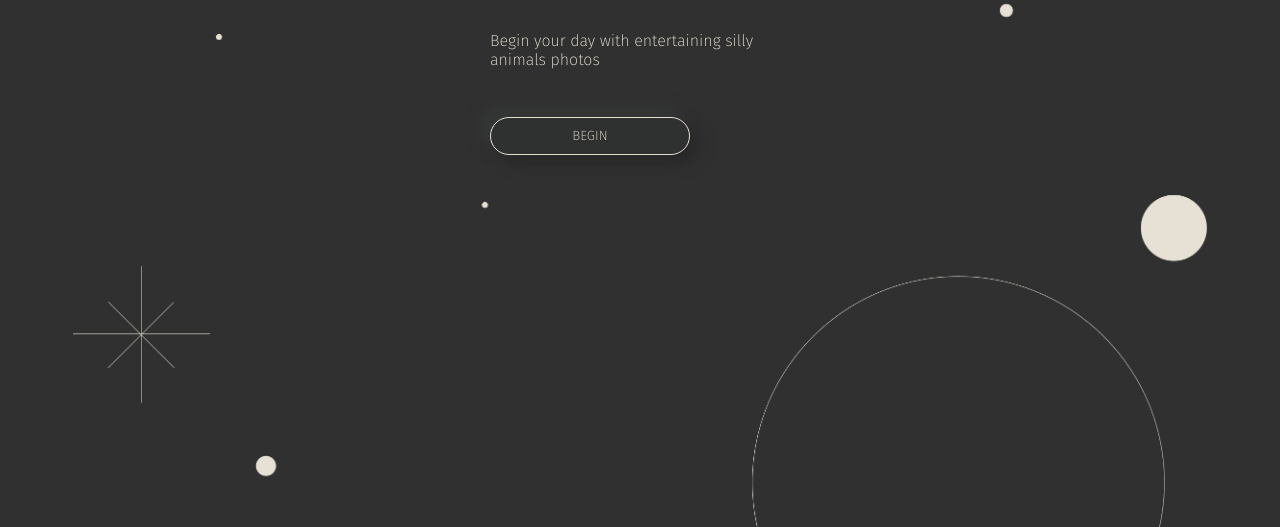
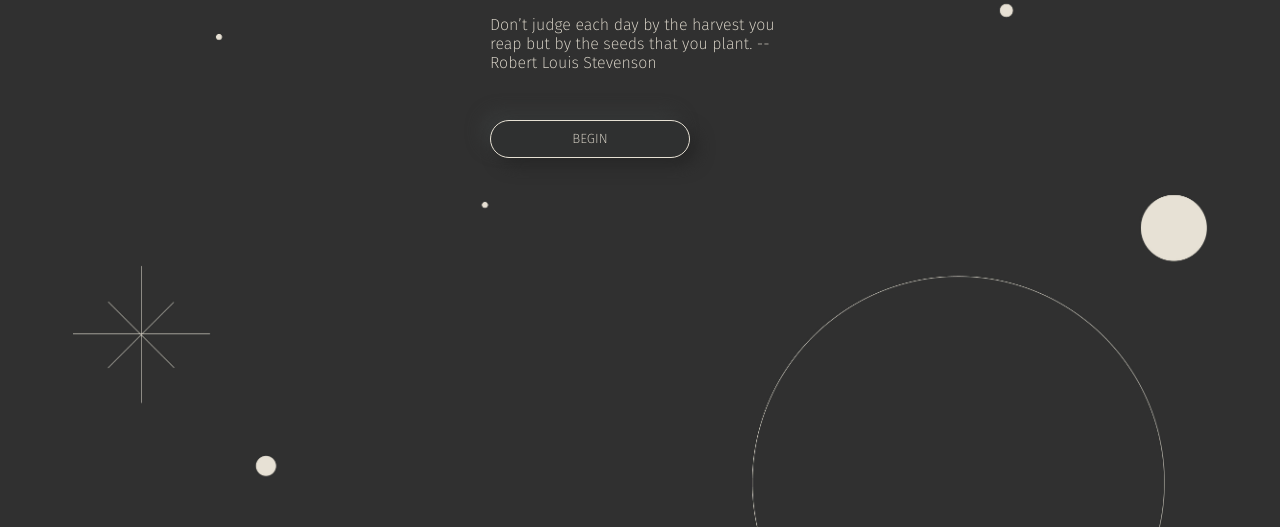
Before and after one commit to yishuenlo/gencats, a plain HTML site: page index.html in a window 1280 px wide. Shown: the part 273-800 px from the top of the page. Drawn offline with Linux system fonts and the light colour scheme.

Commit message:
add random quotes

```diff
--- a/index.html
+++ b/index.html
@@ -1,19 +1,21 @@
 <!DOCTYPE html>
 <html lang="en">
-<head>
-    <meta charset="UTF-8">
-    <meta name="viewport" content="width=device-width, initial-scale=1.0">
-    <meta http-equiv="X-UA-Compatible" content="ie=edge">
-    <link rel="stylesheet" href="style.css">
+  <head>
+    <meta charset="UTF-8" />
+    <meta name="viewport" content="width=device-width, initial-scale=1.0" />
+    <meta http-equiv="X-UA-Compatible" content="ie=edge" />
+    <link rel="stylesheet" href="style.css" />
     <script src="script.js" async></script>
     <title>Silly Animals</title>
-</head>
-<body>
+  </head>
+  <body>
     <main>
+      <div class="container">
         <h1>Start your day with silly animals</h1>
-        <p>Begin your day with entertaining silly animals photos</p>
+        <p id="quote">Make each day your masterpiece. --John Wooden</p>
         <!-- <button class="ten">10 kitties</button> -->
         <button class="thirty">Begin</button>
+      </div>
     </main>
-</body>
+  </body>
 </html>
--- a/script.js
+++ b/script.js
@@ -1,4 +1,5 @@
 const thirtyBtn = document.querySelector('.thirty');
+const quote = document.querySelector('#quote');
 
 // keywords for search
 const cats = [
@@ -86,6 +87,58 @@ const animals = [
   "sloth",
 ];
 
+const dailyQuotes = [
+  {
+    quote: "Make each day your masterpiece.",
+    source: "John Wooden",
+  },
+  {
+    quote:
+      "Just one small positive thought in the morning can change your whole day.",
+    source: "Dalai Lama",
+  },
+  {
+    quote:
+      "Don’t judge each day by the harvest you reap but by the seeds that you plant.",
+    source: "Robert Louis Stevenson",
+  },
+  {
+    quote: "Your imagination is your preview of life's coming attractions.",
+    source: "Albert Einstein",
+  },
+  {
+    quote:
+      "Your time is limited, so don't waste it living someone else's life.",
+    source: "Steve Jobs",
+  },
+  {
+    quote:
+      "The difference between ordinary and extraordinary is that little extra",
+    source: "Jimmy Johnson",
+  },
+  {
+    quote: "If you cannot do great things, do small things in a great way.",
+    source: "Napoleon Hill",
+  },
+  {
+    quote:
+      "Don't worry about failures; worry about the chances you miss when you don't even try.",
+    source: "Jack Canfield",
+  },
+  {
+    quote: "It does not matter how slowly you go as long as you do not stop.",
+    source: "Confucius",
+  },
+];
+
+function getRandomQuote(){
+  //generate random index based on dailyQuotes.length
+  const index = Math.floor(Math.random() * dailyQuotes.length);
+  return quote.innerHTML = `${dailyQuotes[index].quote} --${dailyQuotes[index].source}`;
+}
+
+getRandomQuote();
+
 // an empty array to store links
 let searchLinks = animals.map(
   (keyword) => `https://www.bing.com/images/search?q=silly ${keyword}`
--- a/style.css
+++ b/style.css
@@ -19,14 +19,21 @@ body {
   background-size: cover;
 }
 
-main {
+main{
+  display: grid;
+  /* grid-template-columns: repeat(auto-fill, minmax(300px, 1fr)); */
+  /* grid-template-columns: minmax(100px, 1fr); */
+  /* background-color: red; */
+}
+
+.container {
   width: 300px;
   margin: 10% auto 0 auto;
   padding: 3em;
-  display: flex;
+  /* display: flex;
   flex-direction: column;
-  align-items: flex-start;
-  border-radius: 50px;
+  align-items: flex-start; */
+  /* background: pink; */
 }
 
 h1 {
```
